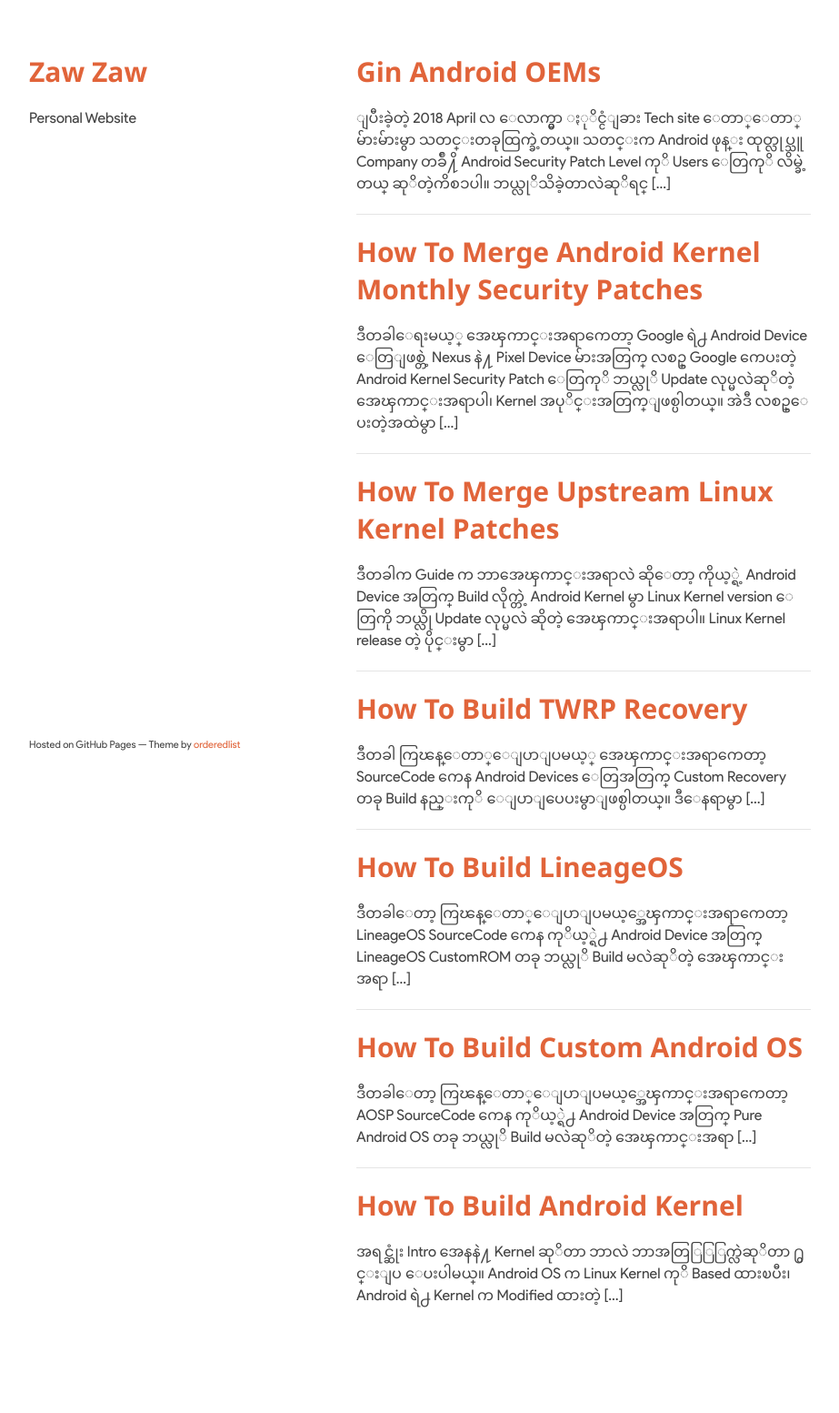
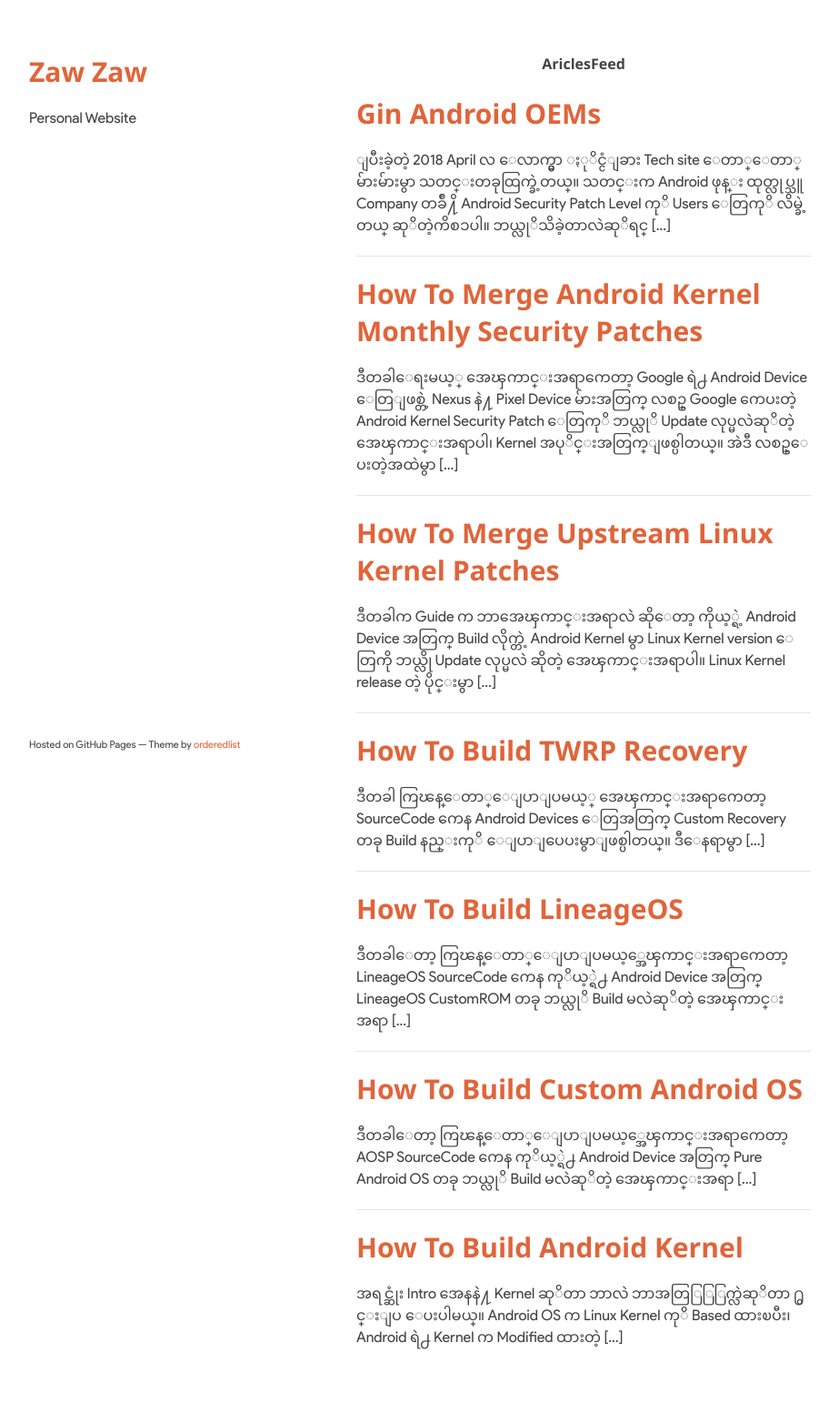
Before and after one commit to zawzaww/zawzaww.github.io, a Jekyll site: the page built from feed.md, in a window 1280 px wide. Shown: the whole page at 91% size, without its empty margins (178-1101 px from the left). Built offline with Jekyll 4.4.1, drawn with Linux system fonts in a browser that asks for light colours; before the commit the page ends 1507 px from its top, so only the background shows below that.

Commit message:
Update feed: Add title: ArtilcesFeed

```diff
--- a/feed.md
+++ b/feed.md
@@ -3,6 +3,9 @@
 name: feed
 title: ArticlesFeed
 ---
+
+<p align="center"> <b>AriclesFeed</b> </p>
+
 
 # [Gin Android OEMs](https://github.com/zawzaww/android-tutorials/blob/android/Articles/Gin-Android-OEMs.md)
 ျပီးခဲ့တဲ့ 2018 April လ ေလာက္မွာ ႏုိင္ငံျခား Tech site ေတာ္ေတာ္မ်ားမ်ားမွာ သတင္းတခုထြက္ခဲ့တယ္။ သတင္းက Android ဖုန္း ထုတ္လုပ္သူ Company တခ်ဳ႔ိ Android Security Patch Level ကုိ Users ေတြကုိ လိမ္ခဲ့တယ္ ဆုိတဲ့ကိစၥပါ။ ဘယ္လုိသိခဲ့တာလဲဆုိရင္ [...]
```
